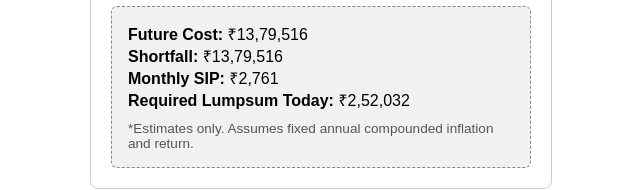
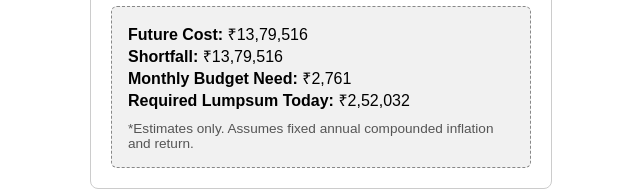
Before and after one commit to sahilsatardekar123/child-edu-planner, a plain HTML site: page index.html in a window 1280 px wide. Both pictures are taken after a click on the button "Calculate". Shown: the part 476-666 px from the top of the page, without its empty margins (319-959 px from the left). Drawn offline with Linux system fonts and the light colour scheme.

Commit message:
Update index.html

```diff
--- a/index.html
+++ b/index.html
@@ -50,7 +50,7 @@
         <div id="edu-results">
             <div><strong>Future Cost:</strong> ₹<span id="edu-future-cost">‑</span></div>
             <div><strong>Shortfall:</strong> ₹<span id="edu-shortfall">‑</span></div>
-            <div><strong>Monthly SIP:</strong> ₹<span id="edu-sip">‑</span></div>
+            <div><strong>Monthly Budget Need:</strong> ₹<span id="edu-sip">‑</span></div>
             <div><strong>Required Lumpsum Today:</strong> ₹<span id="edu-lumpsum">‑</span></div>
             <div style="font-size:.85em; color:#555; margin-top:10px;">*Estimates only. Assumes fixed annual compounded inflation and return.</div>
         </div>
```
